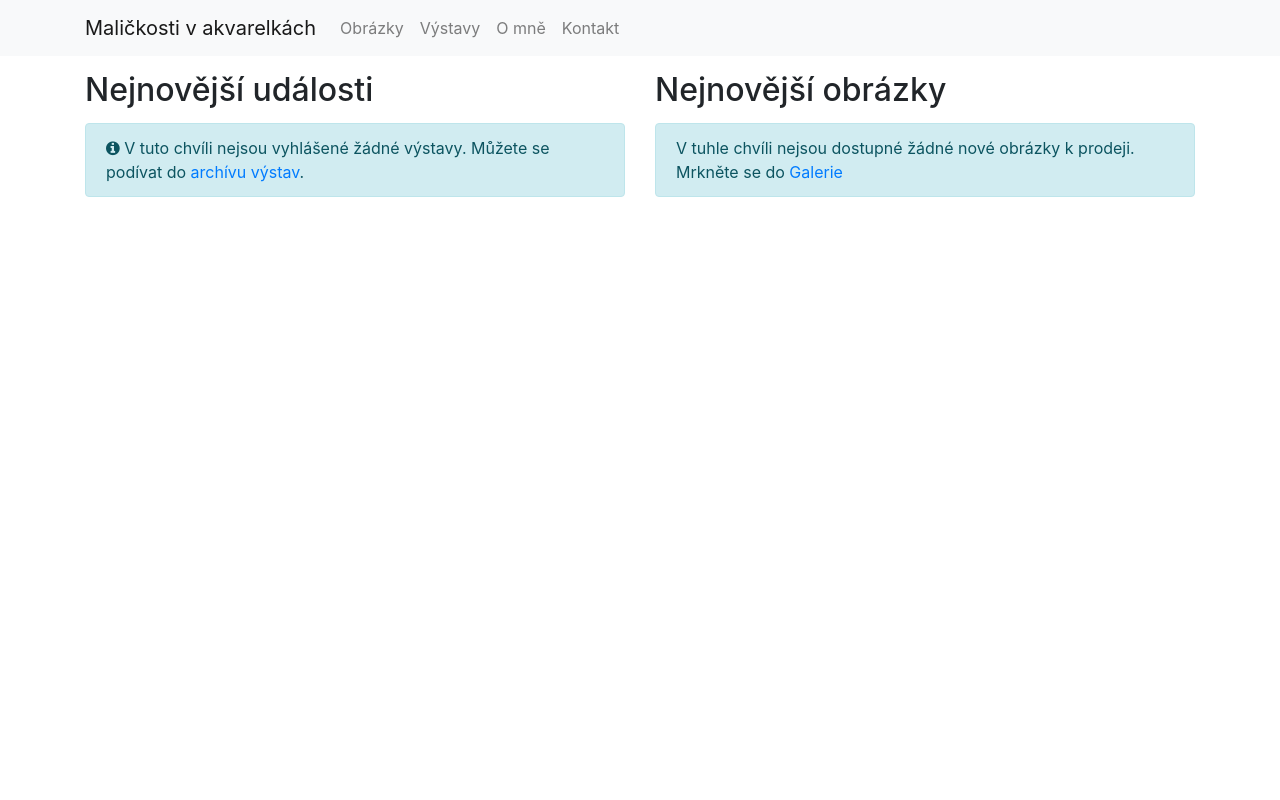
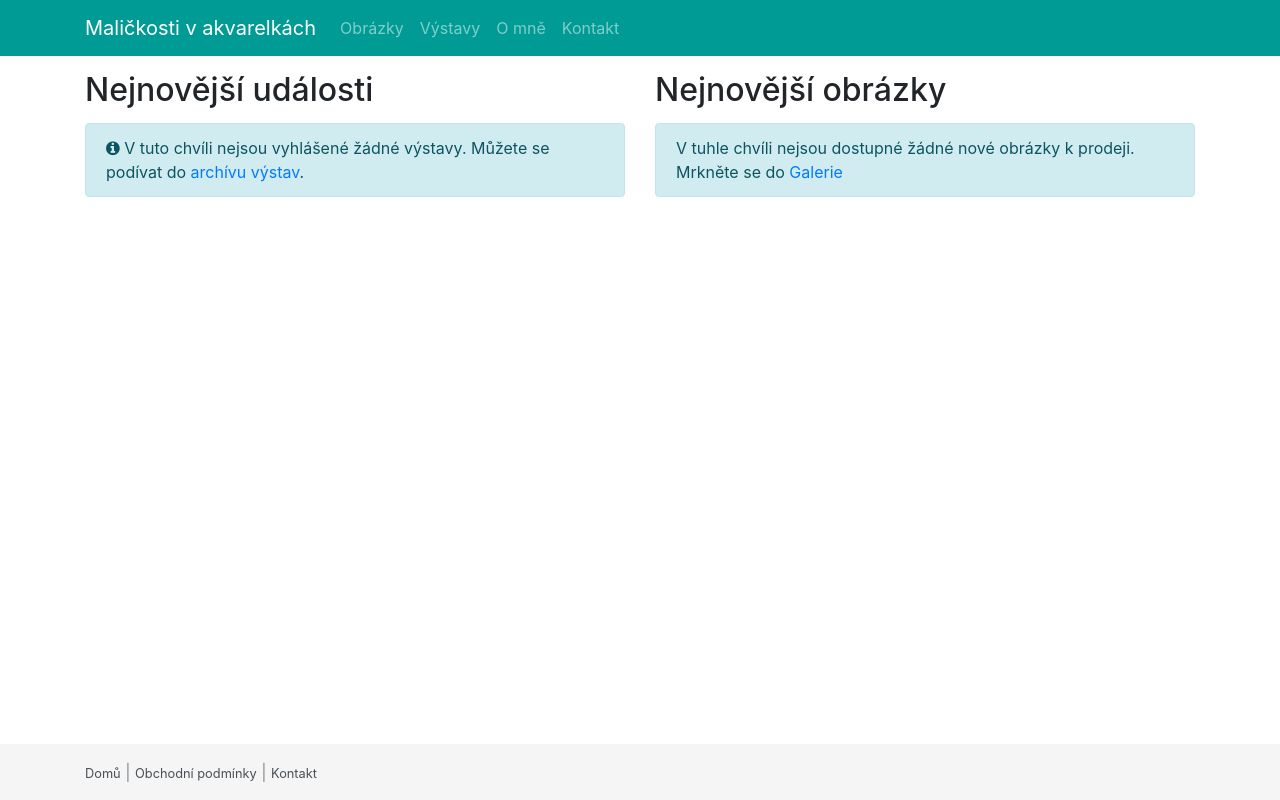
Before and after one commit to just-paja/malickosti-v-akvarelkach, a Django app: page / in a window 1280 px wide. Run offline with Django 3.2, Linux system fonts and the light colour scheme; data that the repository does not hold is empty; some libraries are stand-ins or nearby versions.

Commit message:
Add page footer

```diff
--- a/web/static/styles/theme.css
+++ b/web/static/styles/theme.css
@@ -1,3 +1,10 @@
+html {
+  font-size: 14px;
+  min-height: 100%;
+  position: relative;
+  padding-bottom: 15px;
+}
+
 body {
   min-width: 360px;
 }
@@ -6,14 +13,20 @@ address:last-child {
   margin-bottom: 0;
 }
 
-@media screen and (min-width: 768px) {
-  .navbar-nav {
-    flex-grow: 1;
-  }
+.navbar {
+  background-color: #009B95;
+}
 
-  .nav-cart {
-    margin-left: auto;
-  }
+.footer {
+  background-color: #f5f5f5;
+  bottom: 0;
+  position: absolute;
+  width: 100%;
+}
+
+.footer a {
+  color: #495057;
+  font-size: 80%;
 }
 
 .drawings {
@@ -110,4 +123,19 @@ address:last-child {
   .btn-xs-stretch {
     width: auto;
   }
+
+  html {
+    font-size: 16px;
+    padding-bottom: 40px;
+  }
 }
+
+@media screen and (min-width: 768px) {
+  .navbar-nav {
+    flex-grow: 1;
+  }
+
+  .nav-cart {
+    margin-left: auto;
+  }
+}
--- a/web/templates/layout/structured.html
+++ b/web/templates/layout/structured.html
@@ -7,4 +7,6 @@
     {% block content %}
     {% endblock %}
   </div>
+
+  {% include 'partial/footer.html' %}
 {% endblock %}
--- /dev/null
+++ b/web/templates/partial/footer.html
@@ -0,0 +1,7 @@
+<footer class="footer text-muted p-1 p-sm-3">
+  <div class="container">
+    <a href="{% url 'home' %}">Domů</a> |
+    <a href="{% url 'conditions' %}">Obchodní podmínky</a> |
+    <a href="{% url 'contact' %}">Kontakt</a>
+  </div>
+</footer>
--- a/web/templates/partial/main-menu.html
+++ b/web/templates/partial/main-menu.html
@@ -3,7 +3,7 @@
 {% url 'about' as url_about %}
 {% url 'contact' as url_contact %}
 
-<nav class="navbar navbar-expand-md navbar-light bg-light">
+<nav class="navbar navbar-expand-md navbar-dark text-light">
   <div class="container">
     <a class="navbar-brand" href="{% url 'home' %}">Maličkosti v akvarelkách</a>
     <button
```
